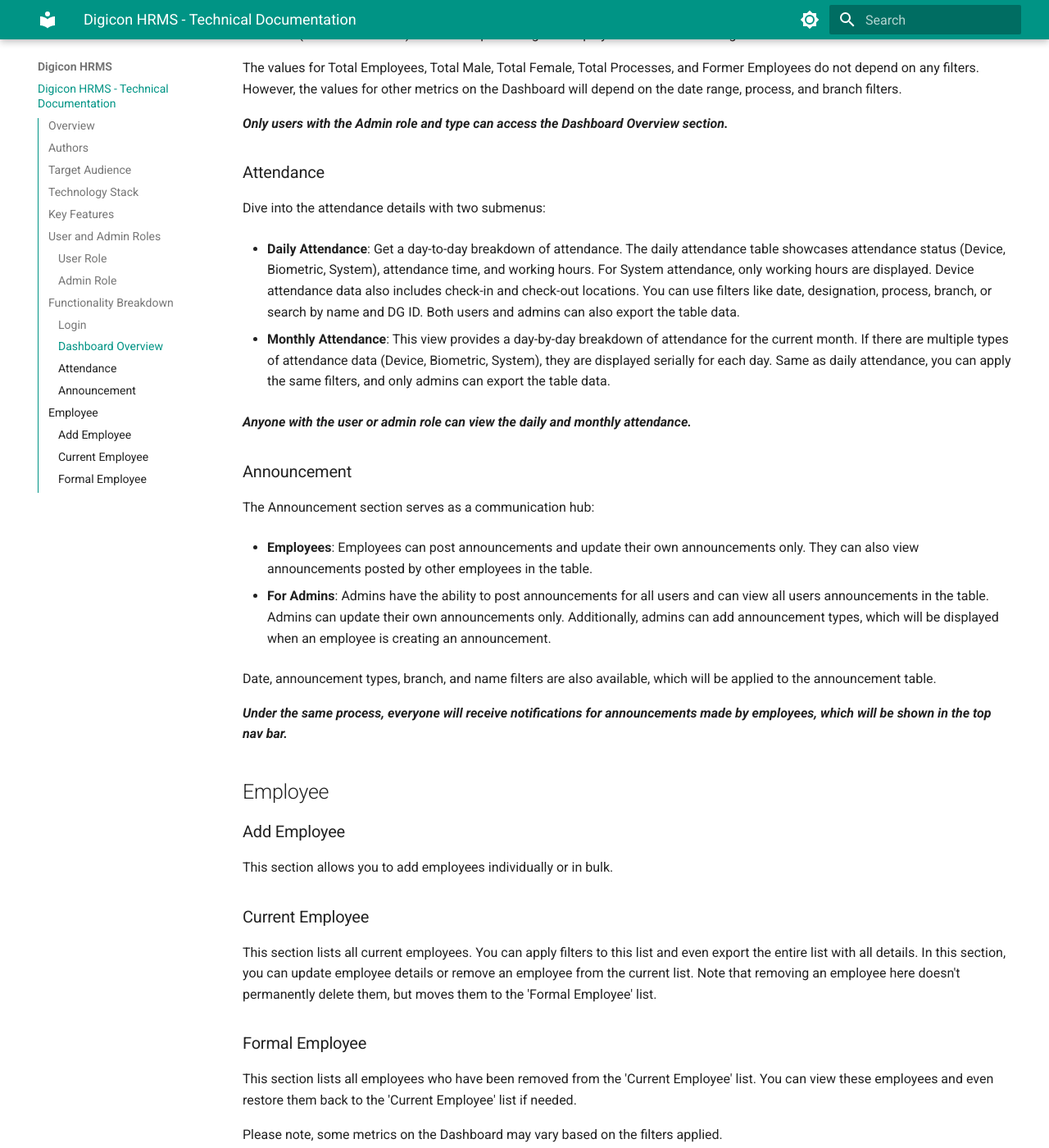
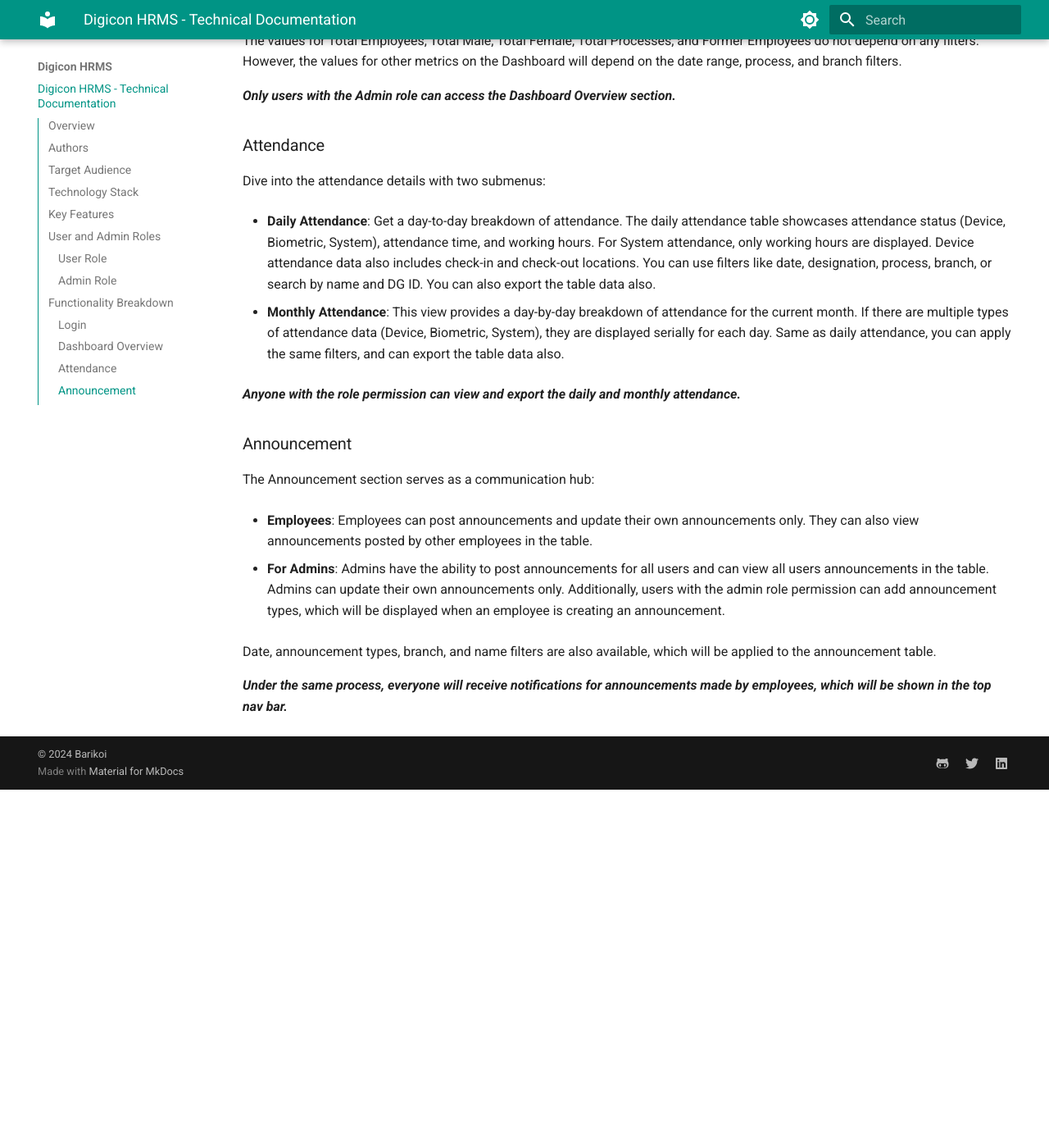
Before and after one commit to sarikamahboob/docs, an MkDocs documentation site: the page built from docs/Digicon HRMS/index.md, in a window 1280 px wide and 1400 px high, scrolled down 3776 px. Shown: the whole window at 82% size. Built offline with MkDocs 1.6.1 and Material for MkDocs 9.7.7, drawn with Linux system fonts in a browser that asks for light colours; after the commit the page ends 4739 px from its top, so only the background shows below that; some of the changed text lies outside the part shown.

Commit message:
feat: digicon hrms docs modified till announcment section

```diff
--- a/docs/Digicon HRMS/index.md
+++ b/docs/Digicon HRMS/index.md
@@ -74,7 +74,7 @@ The "Digicon HRMS" project utilizes a combination of front-end, back-end, and da
 
 As a user, you have limited access compared to admins, primarily focused on submitting requests and accessing specific information relevant to your role within the organization. Here's an overview of the access privileges associated with the user role:
 
-* **Attendance**: Users can check their own attendance records.
+<!-- * **Attendance**: Users can check their own attendance records. -->
 * **Announcement**: Users can make announcements, view, and update their own announcements.
 * **Leave Request**: Users can request for leaves.
 * **Expense Request**: Users can submit their expenses for approval.
@@ -82,7 +82,7 @@ As a user, you have limited access compared to admins, primarily focused on subm
 * **Resign**: Users can submit their resignation
 * **Office Transport**: Users can request for office transport.
 
-Users can only view and manage their own information. By default, the user role is not contingent upon any specific roles and permissions. However, if there is a roles permission list for the user, then it will be counted.
+**_Users can only view and manage their own information. By default, users are not contingent upon any specific roles and permissions. However, if there is a roles permission list for the user, then it will be counted._**
 
 ### Admin Role
 
@@ -134,17 +134,17 @@ The Dashboard includes the following metrics:
 
 The values for Total Employees, Total Male, Total Female, Total Processes, and Former Employees do not depend on any filters. However, the values for other metrics on the Dashboard will depend on the date range, process, and branch filters.
 
-**_Only users with the Admin role and type can access the Dashboard Overview section._**
+**_Only users with the Admin role can access the Dashboard Overview section._**
 
 ### Attendance
 
 Dive into the attendance details with two submenus:
 
-- **Daily Attendance**: Get a day-to-day breakdown of attendance. The daily attendance table showcases attendance status (Device, Biometric, System), attendance time, and working hours. For System attendance, only working hours are displayed. Device attendance data also includes check-in and check-out locations. You can use filters like date, designation, process, branch, or search by name and DG ID. Both users and admins can also export the table data.
+- **Daily Attendance**: Get a day-to-day breakdown of attendance. The daily attendance table showcases attendance status (Device, Biometric, System), attendance time, and working hours. For System attendance, only working hours are displayed. Device attendance data also includes check-in and check-out locations. You can use filters like date, designation, process, branch, or search by name and DG ID. You can also export the table data also.
 
-- **Monthly Attendance**: This view provides a day-by-day breakdown of attendance for the current month. If there are multiple types of attendance data (Device, Biometric, System), they are displayed serially for each day. Same as daily attendance, you can apply the same filters, and only admins can export the table data.
+- **Monthly Attendance**: This view provides a day-by-day breakdown of attendance for the current month. If there are multiple types of attendance data (Device, Biometric, System), they are displayed serially for each day. Same as daily attendance, you can apply the same filters, and can export the table data also.
 
-**_Anyone with the user or admin role can view the daily and monthly attendance._**
+**_Anyone with the role permission can view and export the daily and monthly attendance._**
 
 ### Announcement
 
@@ -152,13 +152,13 @@ The Announcement section serves as a communication hub:
 
 - **Employees**: Employees can post announcements and update their own announcements only. They can also view announcements posted by other employees in the table.
 
-- **For Admins**: Admins have the ability to post announcements for all users and can view all users announcements in the table. Admins can update their own announcements only. Additionally, admins can add announcement types, which will be displayed when an employee is creating an announcement.
+- **For Admins**: Admins have the ability to post announcements for all users and can view all users announcements in the table. Admins can update their own announcements only. Additionally, users with the admin role permission can add announcement types, which will be displayed when an employee is creating an announcement.
 
 Date, announcement types, branch, and name filters are also available, which will be applied to the announcement table.
 
 **_Under the same process, everyone will receive notifications for announcements made by employees, which will be shown in the top nav bar._**
 
-## Employee
+<!-- ## Employee
 
 ### Add Employee
 This section allows you to add employees individually or in bulk.
@@ -170,4 +170,4 @@ This section lists all current employees. You can apply filters to this list and
 This section lists all employees who have been removed from the 'Current Employee' list. You can view these employees and even restore them back to the 'Current Employee' list if needed.
 
 
-Please note, some metrics on the Dashboard may vary based on the filters applied.
+Please note, some metrics on the Dashboard may vary based on the filters applied. -->
```
